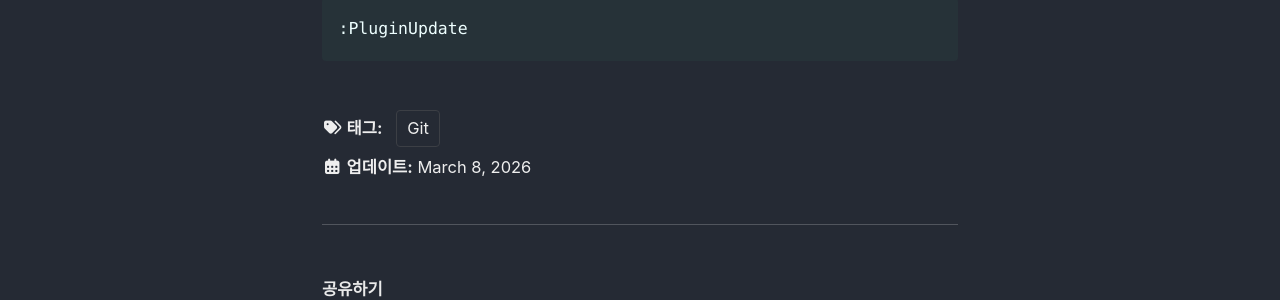
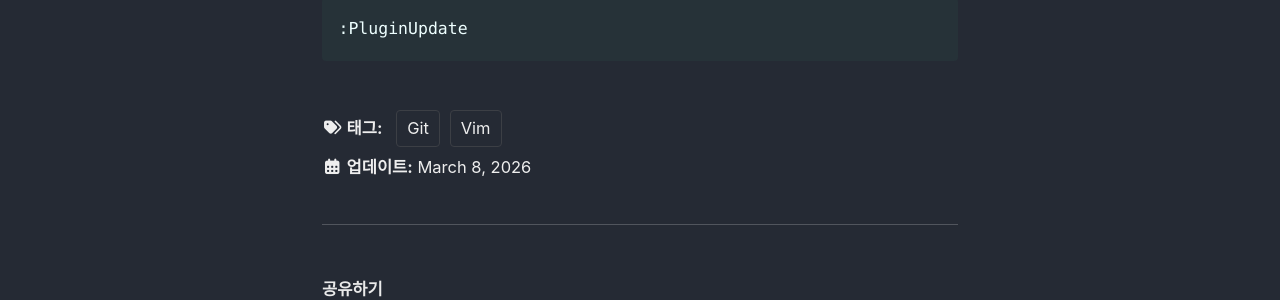
Before and after one commit to fall20style/fall20style.github.io, a Jekyll site: the page built from _posts/2026-03-08-vim-Vundle.md, in a window 1280 px wide. Shown: the part 599-899 px from the top of the page. Built offline with Jekyll 4.4.1, drawn with Linux system fonts in a browser that asks for light colours; cached includes are drawn as plain includes.

Commit message:
Update 2026-03-08-vim-Vundle.md

```diff
--- a/_posts/2026-03-08-vim-Vundle.md
+++ b/_posts/2026-03-08-vim-Vundle.md
@@ -9,6 +9,7 @@ related: true
 popular: true
 tags:
   - Git
+  - Vim
 categories:
 toc: true
 toc_sticky: true
```
